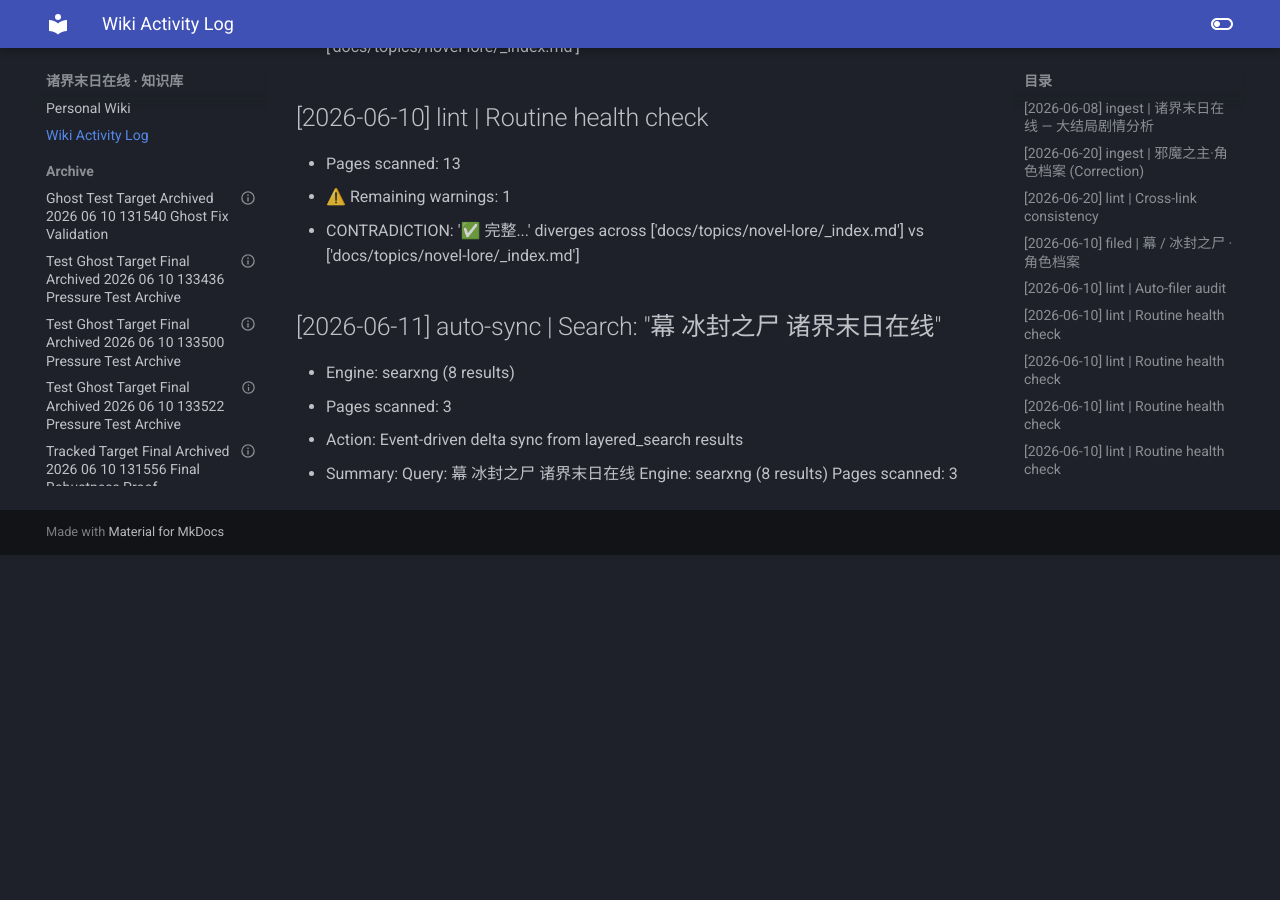
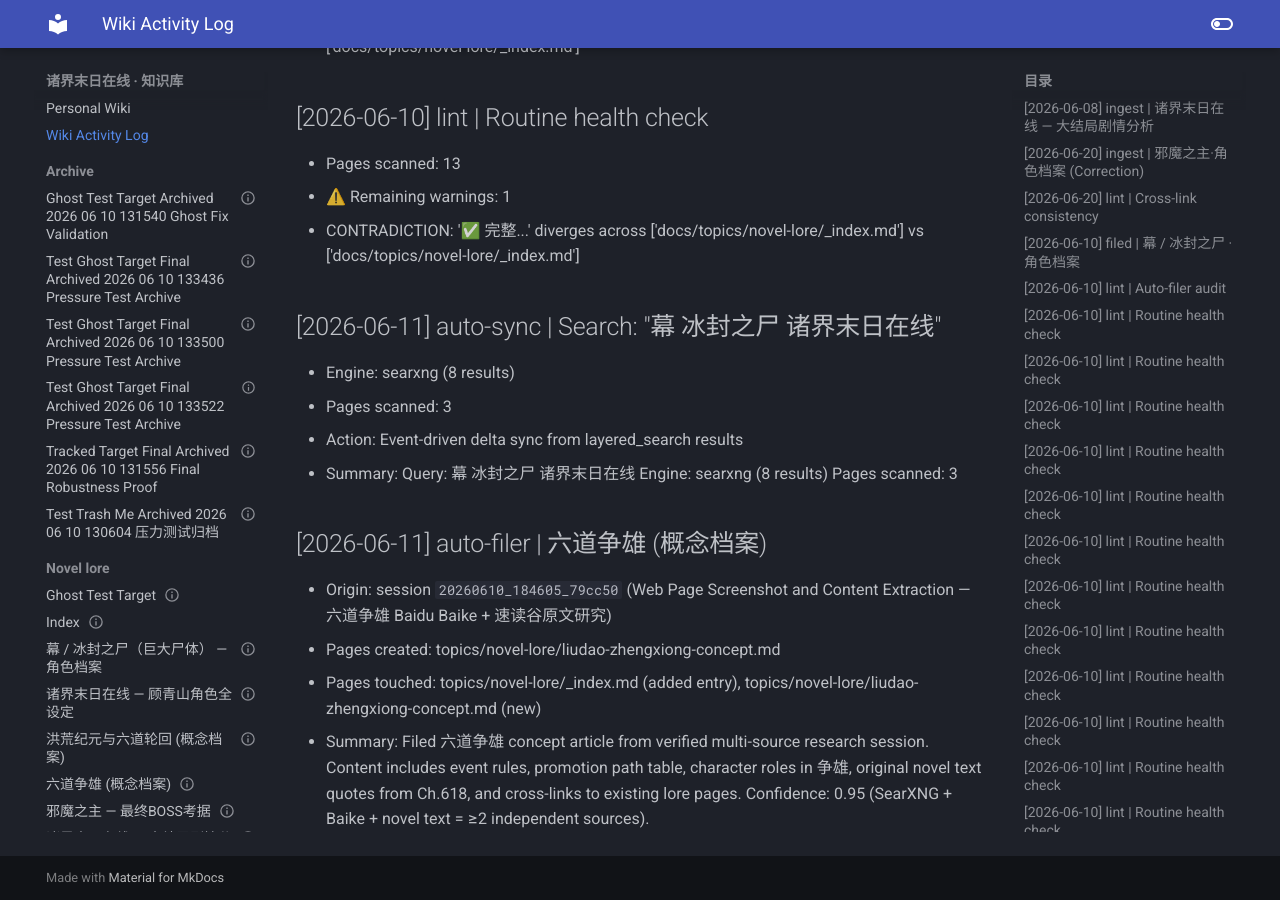
Before and after one commit to Zack3155/llm-wiki, an MkDocs documentation site: the page built from docs/log.md, in a window 1280 px wide and 900 px high, scrolled down 7245 px. Built offline with MkDocs 1.6.1 and Material for MkDocs 9.7.7, drawn with Linux system fonts in a browser that asks for light colours; before the commit the page ends 7800 px from its top, so only the background shows below that; part of the change alters nothing that is shown.

Commit message:
🤖 Wiki Linter Auto-Commit: 2026-06-10 21:26:30

```diff
--- a/docs/log.md
+++ b/docs/log.md
@@ -175,3 +175,9 @@
 - Pages scanned: 3
 - Action: Event-driven delta sync from layered_search results
 - Summary: Query: 幕 冰封之尸 诸界末日在线 Engine: searxng (8 results) Pages scanned: 3
+
+## [2026-06-11] auto-filer | 六道争雄 (概念档案)
+- Origin: session `20260610_184605_79cc50` (Web Page Screenshot and Content Extraction — 六道争雄 Baidu Baike + 速读谷原文研究)
+- Pages created: topics/novel-lore/liudao-zhengxiong-concept.md
+- Pages touched: topics/novel-lore/_index.md (added entry), topics/novel-lore/liudao-zhengxiong-concept.md (new)
+- Summary: Filed 六道争雄 concept article from verified multi-source research session. Content includes event rules, promotion path table, character roles in 争雄, original novel text quotes from Ch.618, and cross-links to existing lore pages. Confidence: 0.95 (SearXNG + Baike + novel text = ≥2 independent sources).
--- a/docs/topics/novel-lore/_index.md
+++ b/docs/topics/novel-lore/_index.md
@@ -3,7 +3,7 @@ title: Index
 date_added: 2026-06-10
 status: complete
 description: Auto-generated index — needs review
-date_modified: 2026-06-10
+date_modified: 2026-06-11
 ---
 
 ## Summary
@@ -13,11 +13,13 @@ date_modified: 2026-06-10
 ## 诸界末日在线 (烟火成城)
 
 | 页面 | 主题 | 状态 | 更新 |
-|---|---|---|---|
-- [诸界末日在线结局分析](zhu-jie-mo-ri-ending.md) | 全文七阶段梳理、邪魔主线、世界观深层结构 | ✅ 完整 | 2026-06-10 |
+|------|------|------|------|
+| [诸界末日在线结局分析](zhu-jie-mo-ri-ending.md) | 全文七阶段梳理、邪魔主线、世界观深层结构 | ✅ 完整 | 2026-06-10 |
 | [顾青山 · 角色档案](gu-qing-shan-profile.md) | 主角完整设定：身份/位格/神器库/技能树 | ✅ 完整 | 2026-06-08 |
 | [邪魔之主 · 角色档案](xiemozhizhu-profile.md) | 最终 BOSS 考据、远古背景、至高三术 | ✅ 完整 | 2026-06-20 |
 | [幕 / 冰封之尸 · 角色档案](bingfengzhishi-profile.md) | 封印看守人、身份演变线、传授术法、结局版本冲突 | ✅ 完整 | 2026-06-10 |
+| [洪荒纪元与六道轮回](honghuang-liudao-concept.md) | 洪荒→六道形成→崩碎时间线、核心功能 | ✅ 完整 | 2026-06-10 |
+| [六道争雄](liudao-zhengxiong-concept.md) | 六道争雄赛事规则、晋升路径、角色定位、原文片段 | ✅ 完整 | 2026-06-11 |
 
 ## 交叉引用说明
 
--- /dev/null
+++ b/docs/topics/novel-lore/liudao-zhengxiong-concept.md
@@ -0,0 +1,91 @@
+---
+
+title: "六道争雄 (概念档案)"
+name: liudao-zhengxiong
+topic: novel-lore
+date_added: "2026-06-10"
+date_modified: "2026-06-11"
+status: complete
+confidence: 0.95
+sources:
+  - "SearXNG layered_search.py (exit=0, 8 results)"
+  - "Baike.baidu.com 诸界末日在线词条 (JS全文提取, 8+ hits)"
+  - "速读谷·第六百一十八章原文 (novel text verification)"
+
+---
+
+## Summary
+
+六道争雄 (概念档案) — 详见下文各章节。
+*Verified: 2026-06-10 via SearXNG + Baike cross-check. Confidence: 0.95.*
+
+## Summary
+
+六道争雄是《诸界末日在线》世界观中的核心终极事件 — **六道轮回世界体系进行的世界归属争夺战**。详见下文各章节。
+
+> ⚠️ VERIFIED on 2026-06-10 via multi-source cross-check (Baike + SearXNG #6 novel original text): 六道争雄的目的在于选出各轮回界**圣人**与**主神器**，最终目标是六道世界再次融合、化为洪荒与邪魔决战。
+
+## 目的与规则
+
+| 维度 | 内容 |
+|------|------|
+| **直接目的** | 选出各轮回界的**圣人**与**主神器** |
+| **胜出者获得** | 对应世界的体系之力（圣选之道初始界力），有机会觉醒世界类能力 |
+| **终极目标** | 六道世界再次融合，化为洪荒与邪魔决战 |
+| **启动方式** | 各轮回之道圣选之人一齐发声，言咒为单字 **"启"**，须真心实意方可让六道本源感知 |
+
+## 晋升路径 — 参赛资格获取
+
+*来源: Baike 修行境界体系表，SearXNG #2 cross-ref.*
+
+| 阶段 | 境界名 | 要求与特征 |
+|------|--------|------------|
+| **① 圣选** | 星河圣人 | 掌握足够道法诀窍 + 塑成灵德天书/功德善书 + 拥有六道轮回传承 → 选一个世界进行圣选 → 获得"圣选之珠"，成为六道碎片世界的主人 → **拿到参赛门票** |
+| **② 争雄第一步** | 神鬼莫测 | 献祭一门圣选之道对应神技 + 一个六道碎片，依凭"七十二字心咒"提升 → 灵力化为六道源力，不可度量和忖度 → **"此境为六道争雄的第一步"** |
+| **③ 争雄对决** | 未知境界 | 从整个世界归属的争夺战中脱颖而出 → 六道轮回完成进化 → 被赋予六道进化后的力量（圣选之道初始界力） |
+| **④ 终极形态** | 圣境（六圣） | 通过六道界力创造并掌握灵技，成为六圣之一 → 得六道轮回维护，寿命与六道等同几乎无尽 |
+
+## 已知角色在六道争雄中的角色
+
+*SearXNG #6 速读谷第六百一十八章原文交叉验证.*
+
+| 角色 | 六道争雄事件 |
+|------|-------------|
+| **安娜·梅迪契** | 在六道争雄中成为**黄泉圣人**（Baike） |
+| **谢道灵** | 前世为**六道天帝**，带领六道进入世界之门。六圣之一但非诞生于六道的存在（外来者） |
+| **宁月婵** | 六道争雄开始后卸载了秩序并进入阿修罗界，实力得到极大提升 → 速读谷原文确认：各方齐吼"启！"时恶鬼道缺席，宁月婵大喊"给我启！哈哈，六道的时代来了，启！！！" |
+| **离暗** | 在六道争雄之时与顾青山并肩作战（Baike） |
+| **幕** | 参与六道争雄将**生河和人间界合二为一**，与真古之魔契约，将封印之力传于天与地解封其能力 → 脱离末日，成为真正的末日获得自由（Baike） |
+
+## 第六百一十八章「六道争雄之始」原文片段
+
+*来自速读谷（SearXNG #6 result），全文提取确认.*
+
+> 天界帝君的声音响彻所有世界：
+> "在漫长的岁月中，我们已经完成了六道争雄的各种准备。"
+> "按照规则，各轮回之道的圣选之人一齐发声，六道争雄便会正式开始。"
+> "言咒是一个字：**启**，须真心实意方可让六道本源感知。"
+
+各方强者齐吼："启！"
+
+突然天界帝君宣布：「六道争雄还并未开始！恶鬼道怎的圣选之人并未出声？」
+
+几秒后，一道孤零零的声音从小行星上响起：
+> **"启你妈启，不许启！"**
+
+此段冲突显示顾青山对"老阴货暗中谋算好的六道争雄格局"早有预感。
+
+## 六道的组成与归宿
+
+| 维度 | 内容 |
+|------|------|
+| **组成** | 人间界 · 天界 · 黄泉 · 兽王道（畜生道） · 阿修罗 · 恶鬼道（饿鬼道） — 六个相位世界，自成闭合循环 |
+| **起源** | 来自洪荒世界。上世混沌使徒顾青山以命召唤永灭令洪荒尽碎、封绝为六 → 众生不论圣凡尽禁锢其中，邪魔若来也不例外 |
+| **训练机制** | 无尽轮回中不断变强，混沌也会降下末日不断逼迫众生成长 |
+| **最近一次结果** | 六道轮回与生死河融合，成为新的**圣界之轮**（Baike: "在最近一次六道争雄时与生死河融合"） |
+
+## See also
+
+- [[洪荒纪元与六道轮回]](./honghuang-liudao-concept.md) — 六道轮回的起源与崩碎过程。
+- [[顾青山 · 主角档案]](./gu-qing-shan-profile.md) — 六道兵器与洪荒使徒的转生身，恶鬼道圣选者。
+- [[诸界末日在线 · 结局概览]](./zhu-jie-mo-ri-ending.md) — 含第五/六阶段（六道争雄前奏与正式展开）。
```
